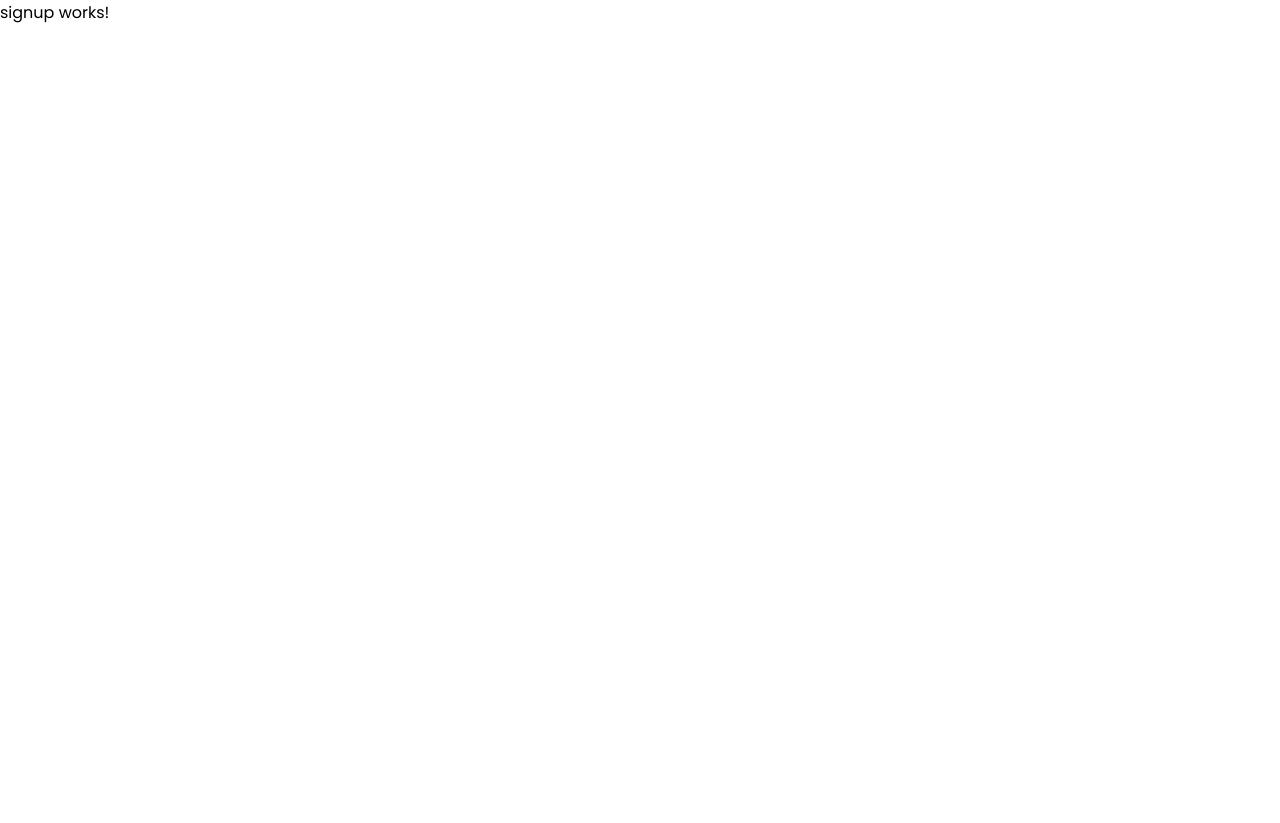
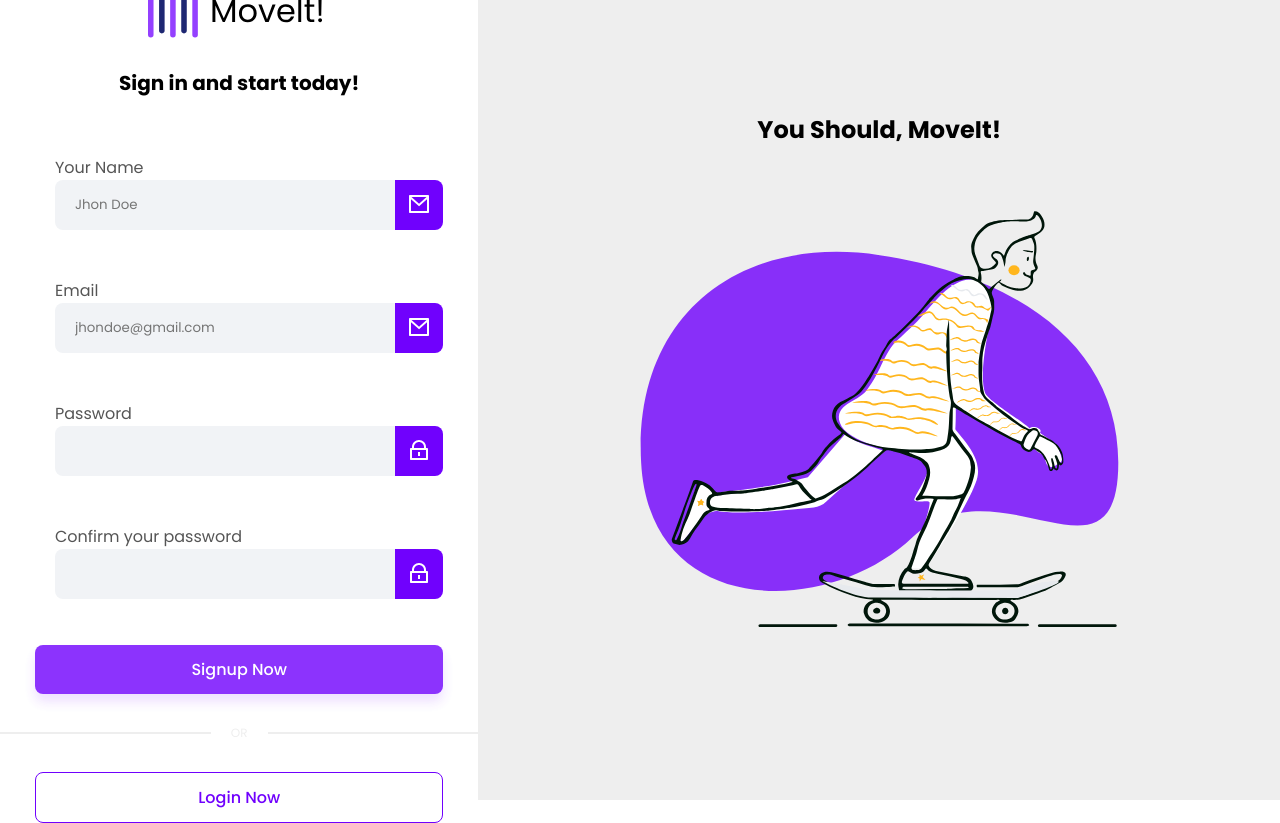
Before and after one commit to Joaopedroo201/login-page, an Angular app: page /signup in a window 1280 px wide. Before the commit the page ends 800 px from the top, so only its background shows below. Built offline with nearby package versions, Linux system fonts and the light colour scheme.

Commit message:
Atualizações Finais

```diff
--- a/src/app/pages/login/login.component.ts
+++ b/src/app/pages/login/login.component.ts
@@ -5,6 +5,11 @@ import { PrimaryInputComponent } from '../../components/primary-input/primary-in
 import { Router } from '@angular/router';
 import { LoginService } from '../../services/login.service';
 import { ToastrService } from 'ngx-toastr';
+
+interface loginForm {
+  email: FormControl,
+  password: FormControl
+}
 
 @Component({
   selector: 'app-login',
@@ -17,7 +22,7 @@ import { ToastrService } from 'ngx-toastr';
   styleUrl: './login.component.scss'
 })
 export class LoginComponent {
-  loginForm!: FormGroup;
+  loginForm!: FormGroup<loginForm>;
 
   constructor(
     private router: Router,
--- a/src/app/pages/signup/signup.component.html
+++ b/src/app/pages/signup/signup.component.html
@@ -1 +1,45 @@
-<p>signup works!</p>
+<app-default-login-layout
+title="Sign in and start today!"
+    primaryBtnText="Signup Now"
+    secundaryBtnText="Login Now"
+    (submit)="submit()"
+    (navigate)="navigate()"
+    [disablePrimaryBtn]="!signupForm.valid"
+>
+
+    <form [formGroup]="signupForm">
+        <app-primary-input
+        formControlName="name"
+        inputName="name"
+        type="text"
+        label="Your Name"
+        placeholder="Jhon Doe">
+            <img src="/assets/svg/email-icon.svg">
+        </app-primary-input>
+
+        <app-primary-input
+        formControlName="email"
+        inputName="email"
+        type="email"
+        label="Email"
+        placeholder="jhondoe@gmail.com">
+            <img src="/assets/svg/email-icon.svg">
+        </app-primary-input>
+
+        <app-primary-input
+        formControlName="password"
+        inputName="password"
+        type="password"
+        label="Password">
+            <img src="/assets/svg/password-icon.svg">
+        </app-primary-input>
+
+        <app-primary-input
+        formControlName="passwordConfirm"
+        inputName="passwordConfirm"
+        type="password"
+        label="Confirm your password">
+            <img src="/assets/svg/password-icon.svg">
+        </app-primary-input>
+    </form>
+</app-default-login-layout>
--- a/src/app/pages/signup/signup.component.scss
+++ b/src/app/pages/signup/signup.component.scss
@@ -0,0 +1,15 @@
+@import '../../../styles/variables.scss';
+form {
+    width: 100%;
+    display: flex;
+    flex-direction: column;
+    gap: 24px;
+    margin-bottom: 34px;
+
+    span {
+        font-size: 14px;
+        text-decoration: underline;
+        color: $secundary-color;
+        text-align: end;
+    }
+}
--- a/src/app/pages/signup/signup.component.ts
+++ b/src/app/pages/signup/signup.component.ts
@@ -1,12 +1,54 @@
 import { Component } from '@angular/core';
+import { DefaultLoginLayoutComponent } from '../../components/default-login-layout/default-login-layout.component';
+import { FormControl, FormGroup, ReactiveFormsModule, Validators } from '@angular/forms';
+import { PrimaryInputComponent } from '../../components/primary-input/primary-input.component';
+import { Router } from '@angular/router';
+import { LoginService } from '../../services/login.service';
+import { ToastrService } from 'ngx-toastr';
+
+interface signupForm {
+  name: FormControl,
+  email: FormControl,
+  password: FormControl,
+  passwordConfirm: FormControl,
+}
 
 @Component({
   selector: 'app-signup',
   standalone: true,
-  imports: [],
+  imports: [DefaultLoginLayoutComponent, ReactiveFormsModule, PrimaryInputComponent],
+  providers: [
+    LoginService
+  ],
   templateUrl: './signup.component.html',
   styleUrl: './signup.component.scss'
 })
 export class SignupComponent {
+  signupForm!: FormGroup<signupForm>;
+
+  constructor(
+    private router: Router,
+    private loginService: LoginService,
+    private toastService: ToastrService
+  ){
+    this.signupForm = new FormGroup({
+      name: new FormControl('', [Validators.required,Validators.minLength(3)]),
+      email: new FormControl('', [Validators.required,Validators.email]),
+      password: new FormControl('', [Validators.required,Validators.minLength(6)]),
+      passwordConfirm: new FormControl('', [Validators.required,Validators.minLength(6)])
+    })
+  }
+
+  submit(){
+    this.loginService.login(this.signupForm.value.email, this.signupForm.value.password).subscribe({
+      next: () => this.toastService.success('Login feito com sucesso!'),
+      error: () => this.toastService.error('Erro inesperado! Tente novamente mais tarde!')
+
+    })
+  }
+
+  navigate(){
+    this.router.navigate(['login'])
+  }
 
 }
```
Also changed, not shown: 1 other file (tests, documents, lock files or other folders).
